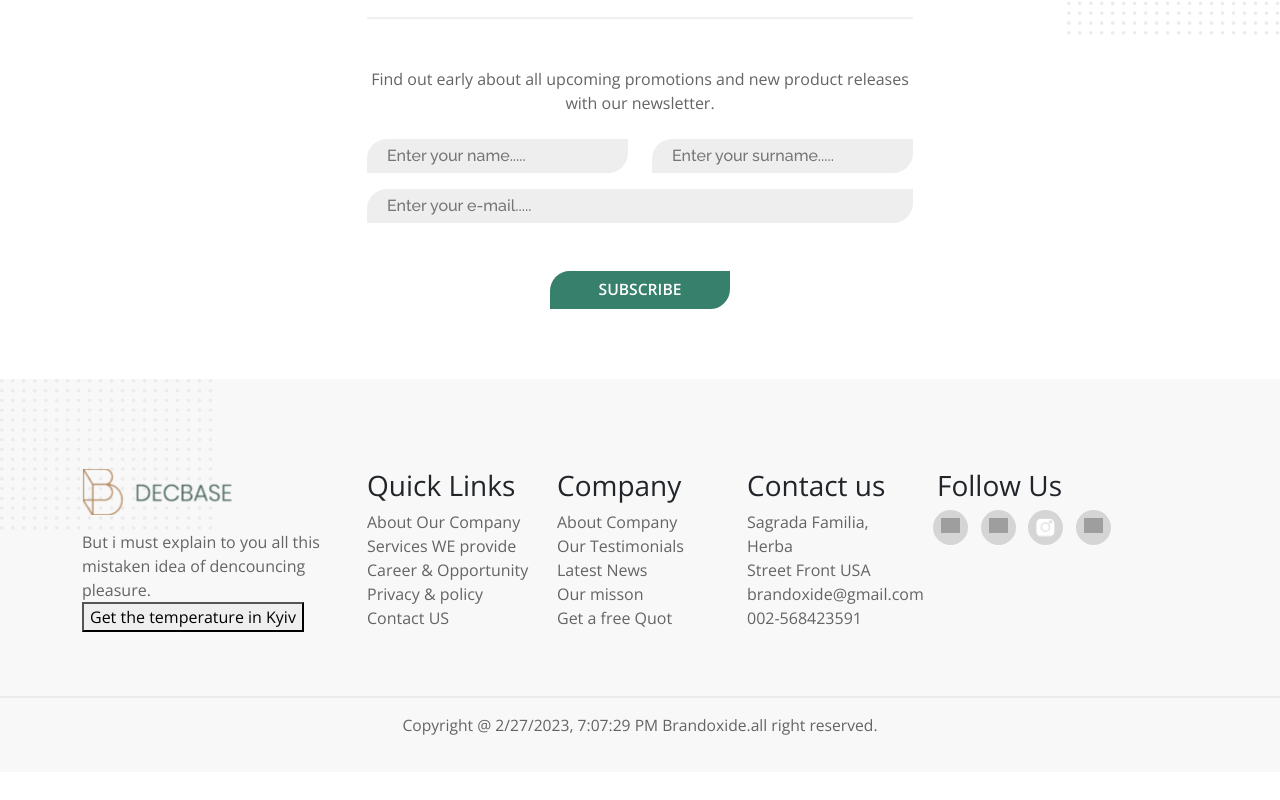
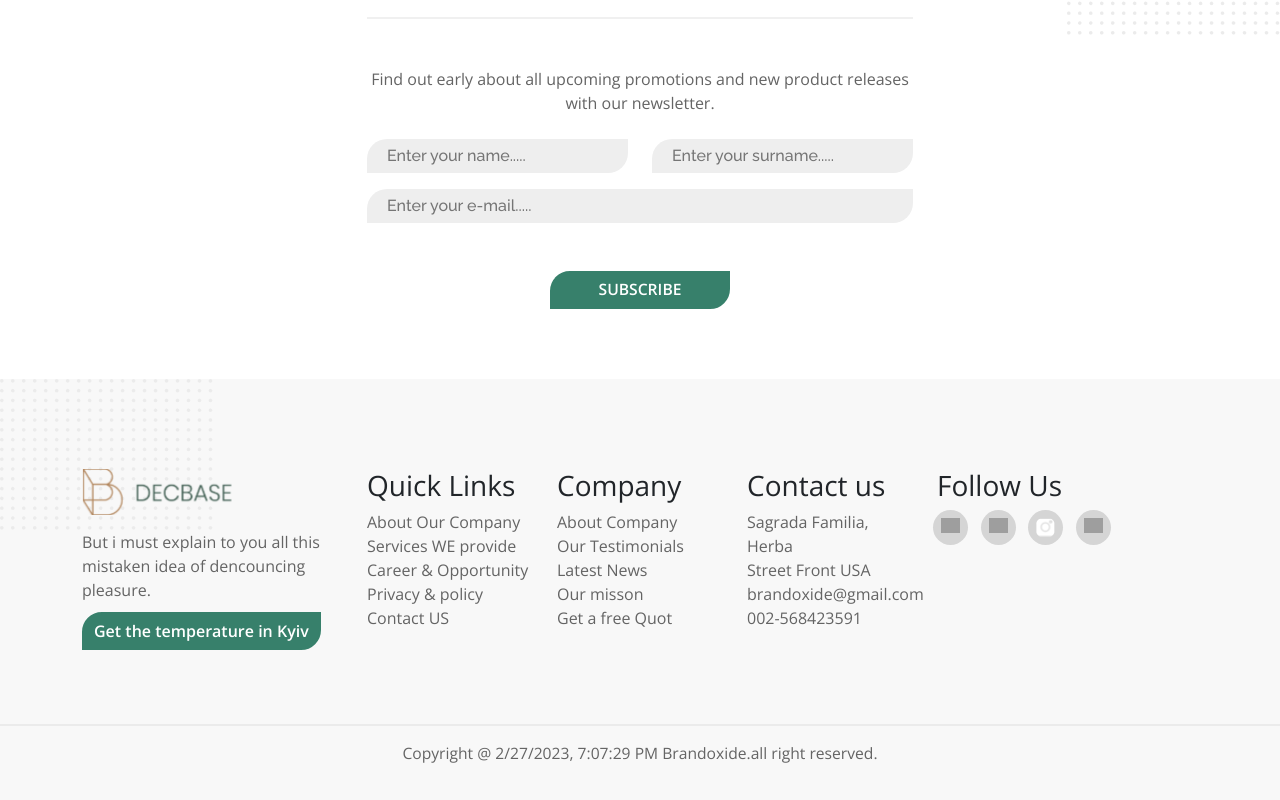
Before and after one commit to ArtemVorui/decbase, a React (Create React App) app: page / in a window 1280 px wide. Shown: the part 5311-6111 px from the top of the page. Before the commit the page ends 6083 px from the top, so only its background shows below. Built offline with nearby package versions, Linux system fonts and the light colour scheme; grey boxes are pictures that could not be loaded.

Commit message:
add styles

```diff
--- a/src/components/Footer/Footer.module.scss
+++ b/src/components/Footer/Footer.module.scss
@@ -61,6 +61,29 @@
     color: $text-color;
     text-align: center;
   }
+
+  &__btn {
+    @include adaptive-font(18, 12);
+    font-weight: $font-weight-600;
+    color: $btn-color;
+    border: $btn-border;
+    border-radius: 20px 0;
+    background: $btn-bg-color;
+    padding: 5px 10px;
+    margin-top: 10px;
+    margin-bottom: 10px;
+
+    &:hover {
+      color: $btn-hover-color;
+      background-color: $btn-hover-bg-color;
+    }
+  }
+
+  &__data_text {
+    @include adaptive-font(18, 12);
+    font-weight: $font-weight-400;
+    color: $text-color;
+  }
 }
 
 @media (max-width: 768px) {
```
